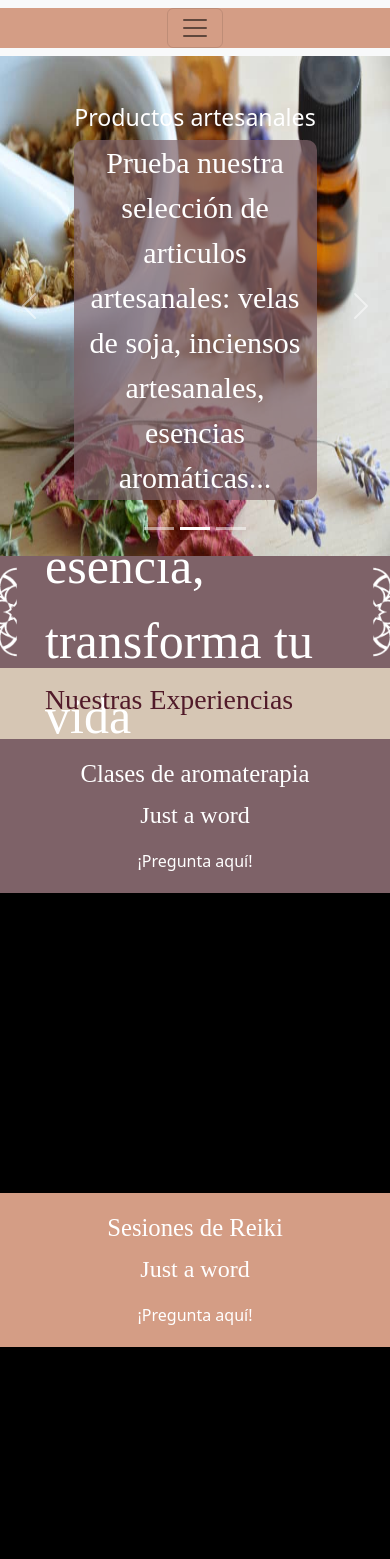
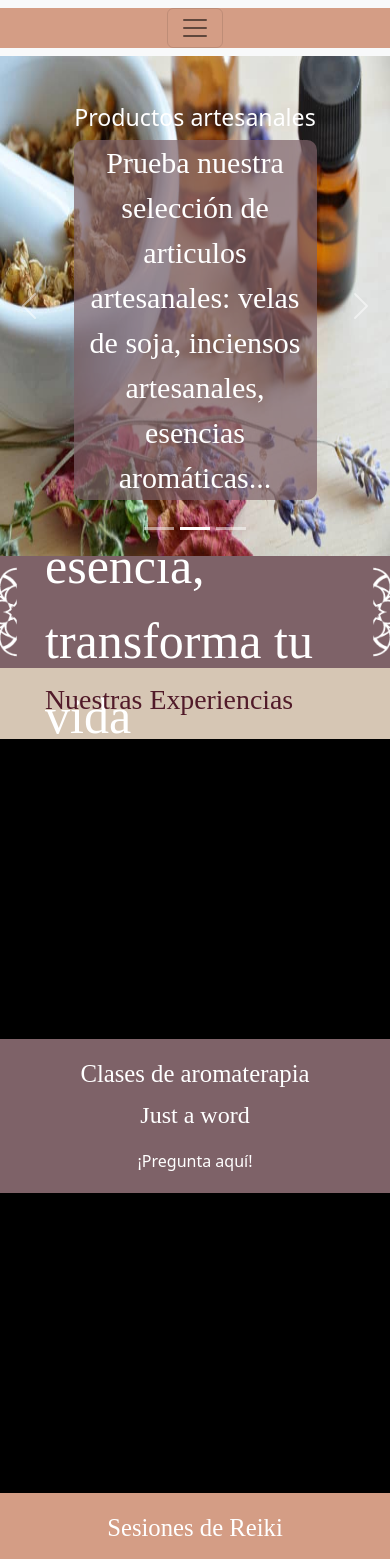
Before and after one commit to Anyi79/ProyectoSukha, a React (Vite) app in the folder ProyectoSukha/: page / in a window 390 px wide. Shown: the top 1559 px of the page. Built offline with nearby package versions, Linux system fonts and the light colour scheme; a web font is replaced by a local one.

Commit message:
Experience responsive fixed

```diff
--- a/ProyectoSukha/src/Style/ExperienceLabel.css
+++ b/ProyectoSukha/src/Style/ExperienceLabel.css
@@ -125,13 +125,14 @@ button {
         width: auto;
         height: 18.75rem;
         background-color: black;
+        order: -1;
     }
 
     #img2 {
         width: auto;
         height: 18.75rem;
         background-color: black;
-        order: 2;
+        order: -1;
     }
 
 }
```
